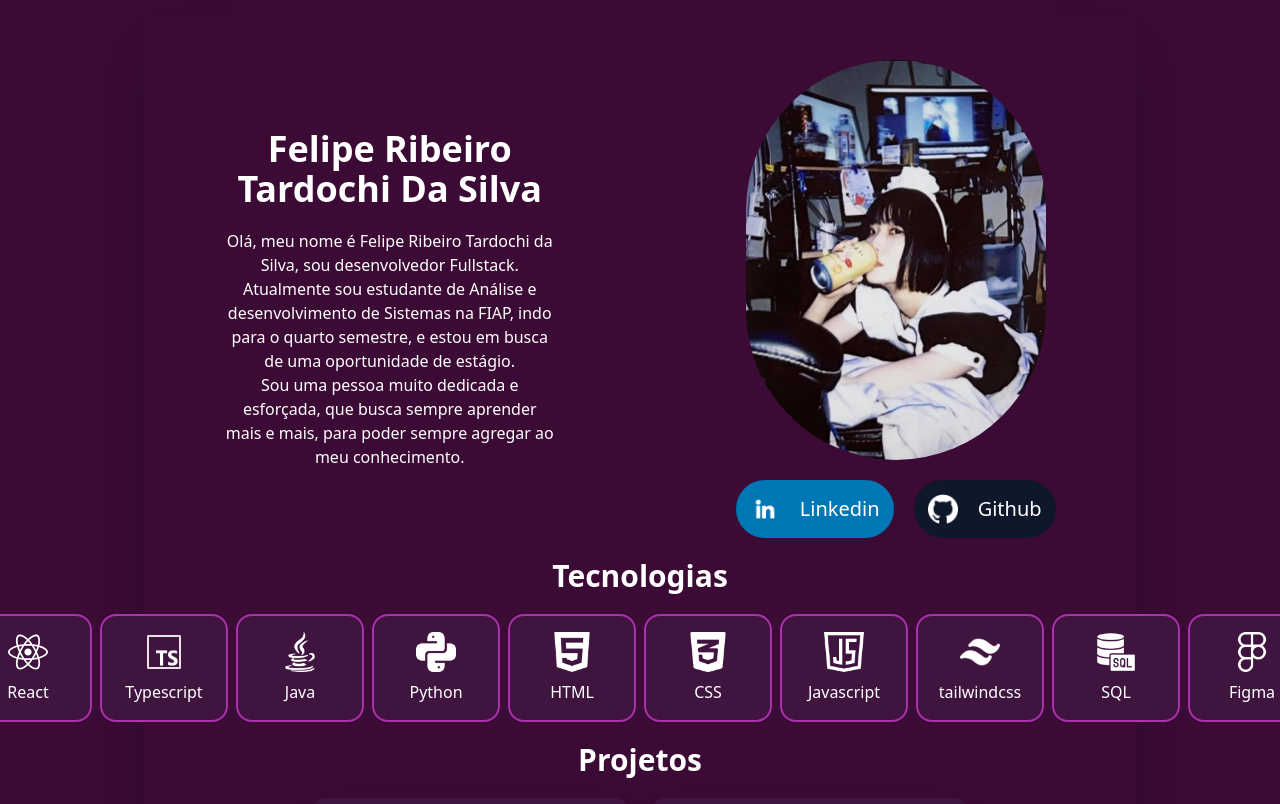
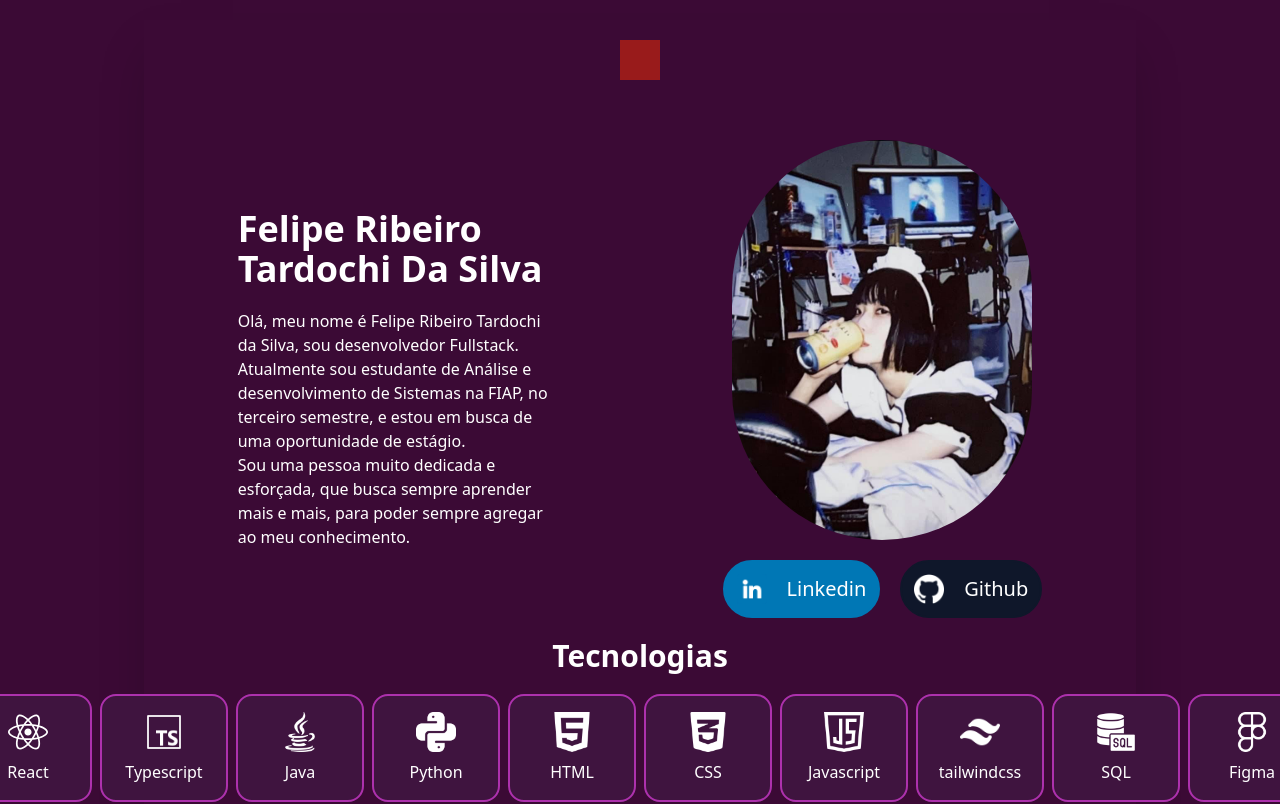
Before and after one commit to feliperibeiroa/portifolio, a Next.js app: page / in a window 1280 px wide. Shown: the top 804 px of the page. Built offline with nearby package versions, Linux system fonts and the light colour scheme.

Commit message:
feito menu hamburguer

```diff
--- /dev/null
+++ b/src/app/components/MenuHamburguer/MenuHamburguer.tsx
@@ -0,0 +1,21 @@
+'use client'
+import Link from 'next/link';
+import React, { useState } from 'react'
+
+export default function MenuHamburguer() {
+
+    const [isOpen, setIsOpen] = useState(false);
+
+    return (
+        <div onClick={()=>setIsOpen(!isOpen)} className='h-10 w-10 bg-red-800 flex flex-col justify-between items-center cursor-pointer'>
+            <div className={` ${isOpen ? 'backdrop-blur-sm':'hidden'} transition-transform duration-1000 absolute z-50 w-full h-full min-h-screen`}>
+                <div className='flex flex-col h-full w-full items-center justify-center gap-5'>
+                    <div className='flex text-center flex-col h-3/5 gap-5'>
+                        <Link className='text-2xl font-bold ' href={"/"}>Inicio</Link>
+                        <Link className='text-2xl font-bold ' href={"/contato"}>Contato</Link>
+                    </div>
+                </div>
+            </div>
+        </div>
+    )
+}
--- a/src/app/page.tsx
+++ b/src/app/page.tsx
@@ -7,6 +7,7 @@ import { tecnologias } from "./data/tecnologias";
 import { TecnologiaCard } from "./components/TecnologiaCard/TecnologiaCard";
 import { projetos } from "./data/projetos";
 import { ProjetosCard } from "./components/ProjetosCard/ProjetosCard";
+import MenuHamburguer from "./components/MenuHamburguer/MenuHamburguer";
 
 
 export default function Home() {
@@ -14,18 +15,19 @@ export default function Home() {
 
   return (
     <div className="w-full h-full flex items-center justify-center min-h-screen bg-[#3b0a35] p-5 text-white">
-    <div className="min-h-full flex flex-col shadow-2xl w-4/5 items-center bg-[#3b0a35] justify-center gap-5">
+    <div className="min-h-full flex flex-col shadow-2xl w-4/5 items-center p-5 bg-[#3b0a35] justify-center gap-5">
+    <MenuHamburguer/>
         <div className="flex flex-row justify-around mt-10 gap-5">
           <div className="flex flex-col w-1/3 text-center items-center justify-center gap-5">
-            <h1 className="text-4xl font-bold text-center">
+            <h1 className="text-4xl font-bold text-left">
               Felipe Ribeiro Tardochi Da Silva
             </h1>
-            <div className="flex flex-col items-center justify-center">
+            <div className="flex flex-col text-left items-center justify-center">
               <p>
                 Olá, meu nome é Felipe Ribeiro Tardochi da Silva, sou desenvolvedor Fullstack.
               </p>
               <p>
-                Atualmente sou estudante de Análise e desenvolvimento de Sistemas na FIAP, indo para o quarto semestre, e estou em busca de uma oportunidade de estágio.
+                Atualmente sou estudante de Análise e desenvolvimento de Sistemas na FIAP, no terceiro semestre, e estou em busca de uma oportunidade de estágio.
               </p>
               <p>
                 Sou uma pessoa muito dedicada e esforçada, que busca sempre aprender mais e mais, para poder sempre agregar ao meu conhecimento.
```
